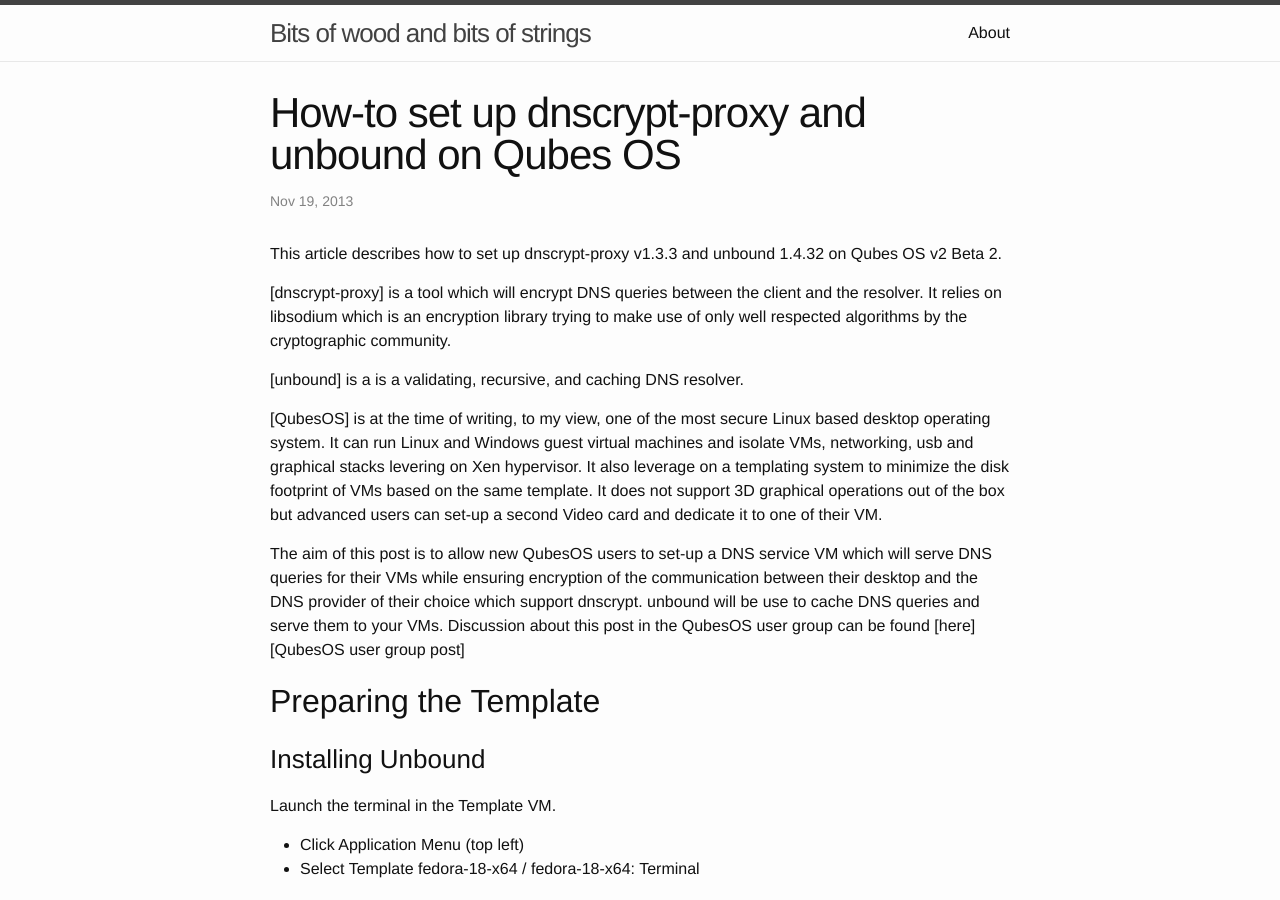
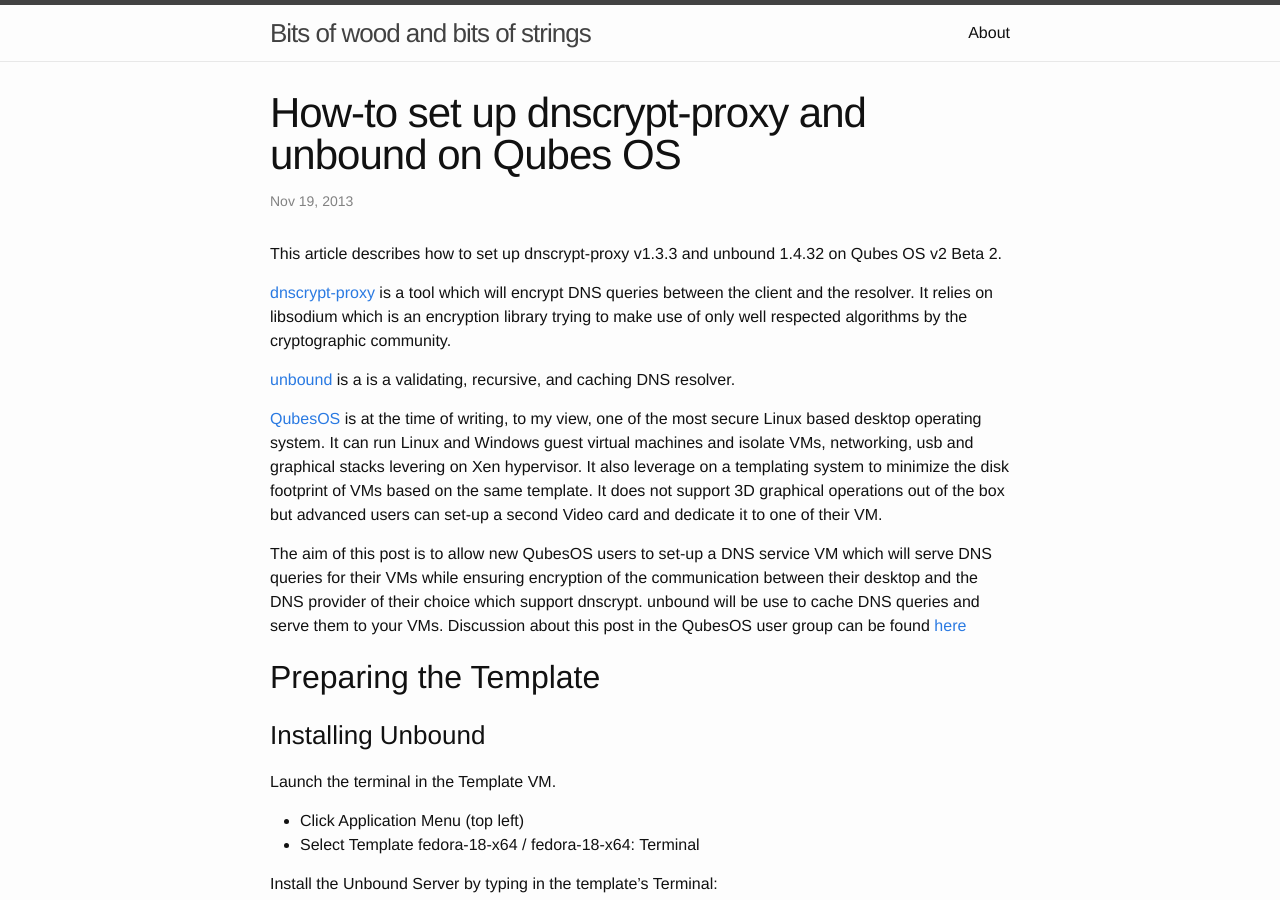
Before and after one commit to adubois/adubois.github.io, a Jekyll site: the page built from _posts/2013-11-19-setup-dnscrypt-unbound.md, in a window 1280 px wide and 900 px high. Built offline with Jekyll 4.4.1, drawn with Linux system fonts in a browser that asks for light colours; part of the change alters nothing that is shown; some of the changed text lies outside the part shown.

````diff
--- a/_posts/2013-11-19-setup-dnscrypt-unbound.md
+++ b/_posts/2013-11-19-setup-dnscrypt-unbound.md
@@ -298,3 +298,10 @@ forward-zone:
     name: "."
     forward-addr: 127.0.0.1@53
 ```
+
+[dnscrypt-proxy]: http://dnscrypt.org/
+[unbound]: http://unbound.net/
+[QubesOS]: http://qubes-os.org/
+[QubesOS user group post]: https://groups.google.com/forum/#!topic/qubes-users/-WvPZwE4CRc
+[Libsodium]: https://github.com/jedisct1/libsodium
+[QubesOS user documentation page]: http://qubes-os.org/trac/wiki/UserDoc
````
